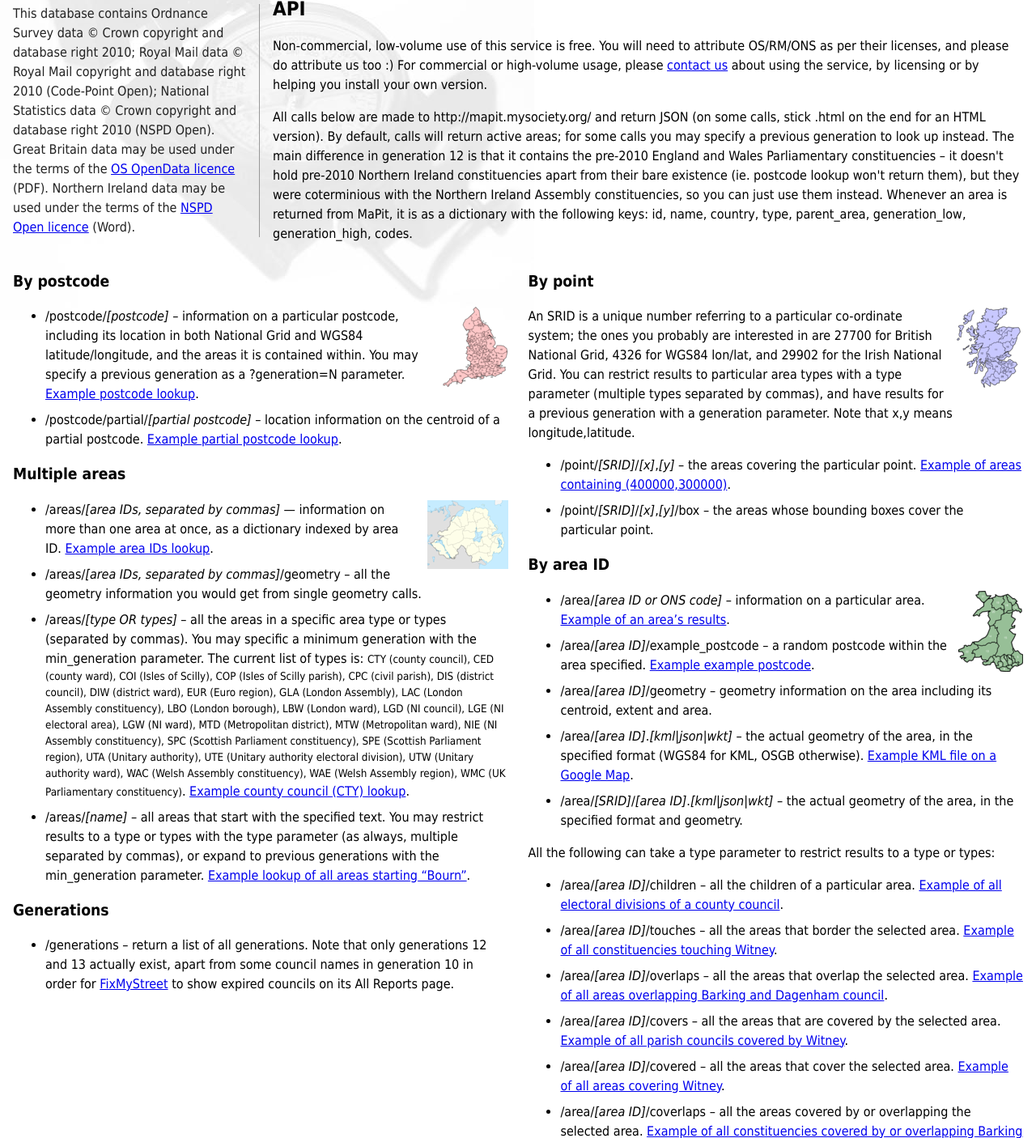
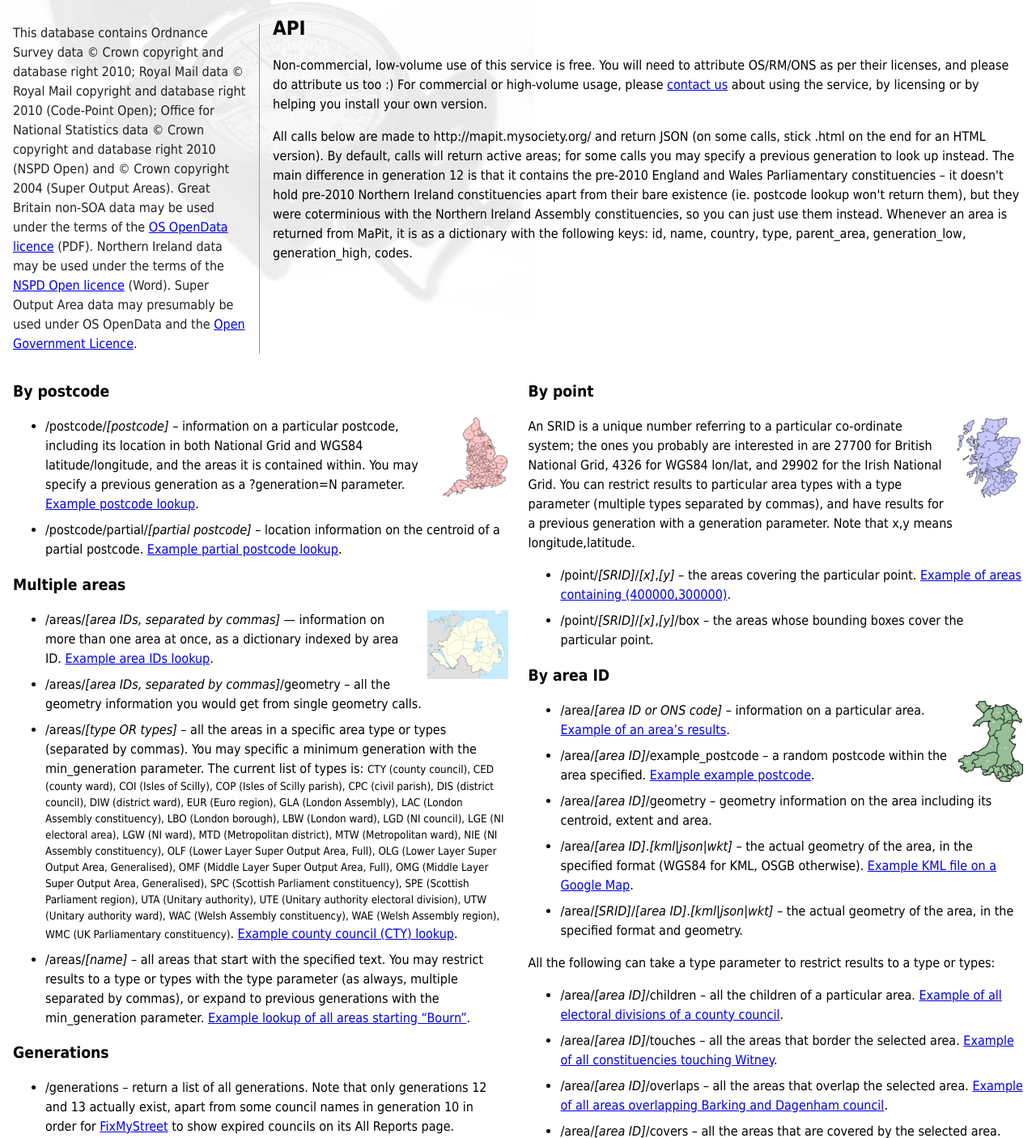
Before and after one commit to mysociety/mapit, a Django app: template pylib/mapit/templates/index.html in a window 1280 px wide. Shown: the part 339-1745 px from the top of the page at 81% size. Run offline with Django 3.2, Linux system fonts and the light colour scheme; the template is opened without the code that fills it, so the values that code supplies are empty.

Commit message:
Add SOA blurble.

```diff
--- a/pylib/mapit/templates/base.html
+++ b/pylib/mapit/templates/base.html
@@ -28,11 +28,13 @@ Hosted by <a href="http://www.easynet.net/publicsector/">EasyNet</a>.
 
 <p>This database contains Ordnance Survey data © Crown copyright and database right 2010;
 <br>Royal Mail data © Royal Mail copyright and database right 2010 (Code-Point Open);
-<br>National Statistics data © Crown copyright and database right 2010 (NSPD Open).
-<br>Great Britain data may be used under the terms of the
+<br>Office for National Statistics data © Crown copyright and database right 2010 (NSPD Open) and © Crown copyright 2004 (Super Output Areas).
+<br>Great Britain non-SOA data may be used under the terms of the
 <a href="http://www.ordnancesurvey.co.uk/oswebsite/opendata/licence/">OS OpenData licence</a> (PDF).
 <br>Northern Ireland data may be used under the terms of the
 <a href="http://www.ons.gov.uk/about-statistics/geography/products/geog-products-postcode/nspd/nspd-open-licence.doc">NSPD Open licence</a> (Word).
+<br>Super Output Area data may presumably be used under OS OpenData and the
+<a href="http://www.nationalarchives.gov.uk/doc/open-government-licence/open-government-licence.htm">Open Government Licence</a>.
 
 </div>
 
--- a/pylib/mapit/templates/index.html
+++ b/pylib/mapit/templates/index.html
@@ -23,15 +23,16 @@ site under the minimal terms of the licences given below. It is based on
 <a href="http://www.ordnancesurvey.co.uk/oswebsite/opendata/">OS OpenData</a>
 Boundary-Line and Code-Point for Great Britain, and
 <a href="http://www.ons.gov.uk/about-statistics/geography/products/geog-products-postcode/nspd/">NSPD Open</a>
-for Northern Ireland. You can download raw copies of these datasets from
+for Northern Ireland, with Super Output Areas from ONS. You can download raw copies of these datasets from
 our <a href="http://parlvid.mysociety.org:81/os/">data mirror</a>, which
 you can then use in your own copy of this service.
 
 <p id="copyright">This database contains Ordnance Survey data © Crown copyright and database right 2010;
 Royal Mail data © Royal Mail copyright and database right 2010 (Code-Point Open);
-National Statistics data © Crown copyright and database right 2010 (NSPD Open).
-Great Britain data may be used under the terms of the <a href="http://www.ordnancesurvey.co.uk/oswebsite/opendata/licence/">OS OpenData licence</a> (PDF).
+Office for National Statistics data © Crown copyright and database right 2010 (NSPD Open) and © Crown copyright 2004 (Super Output Areas).
+Great Britain non-SOA data may be used under the terms of the <a href="http://www.ordnancesurvey.co.uk/oswebsite/opendata/licence/">OS OpenData licence</a> (PDF).
 Northern Ireland data may be used under the terms of the <a href="http://www.ons.gov.uk/about-statistics/geography/products/geog-products-postcode/nspd/nspd-open-licence.doc">NSPD Open licence</a> (Word).
+Super Output Area data may presumably be used under OS OpenData and the <a href="http://www.nationalarchives.gov.uk/doc/open-government-licence/open-government-licence.htm">Open Government Licence</a>.
 
 <h2>API</h2>
 
@@ -89,6 +90,8 @@ CPC (civil parish), DIS (district council), DIW (district ward), EUR (Euro regio
 GLA (London Assembly), LAC (London Assembly constituency), LBO (London borough),
 LBW (London ward), LGD (NI council), LGE (NI electoral area), LGW (NI ward),
 MTD (Metropolitan district), MTW (Metropolitan ward), NIE (NI Assembly constituency),
+OLF (Lower Layer Super Output Area, Full), OLG (Lower Layer Super Output Area, Generalised),
+OMF (Middle Layer Super Output Area, Full), OMG (Middle Layer Super Output Area, Generalised),
 SPC (Scottish Parliament constituency), SPE (Scottish Parliament region),
 UTA (Unitary authority), UTE (Unitary authority electoral division),
 UTW (Unitary authority ward), WAC (Welsh Assembly constituency),
```
